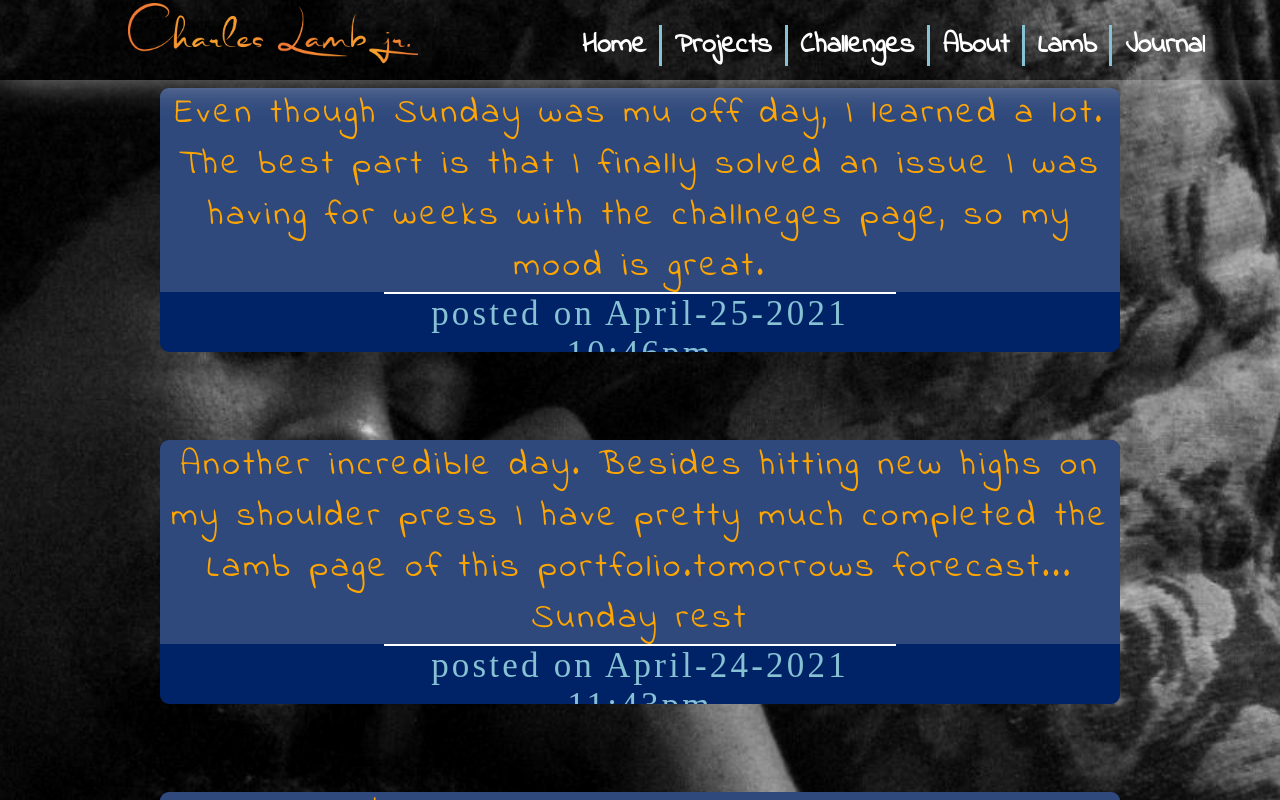
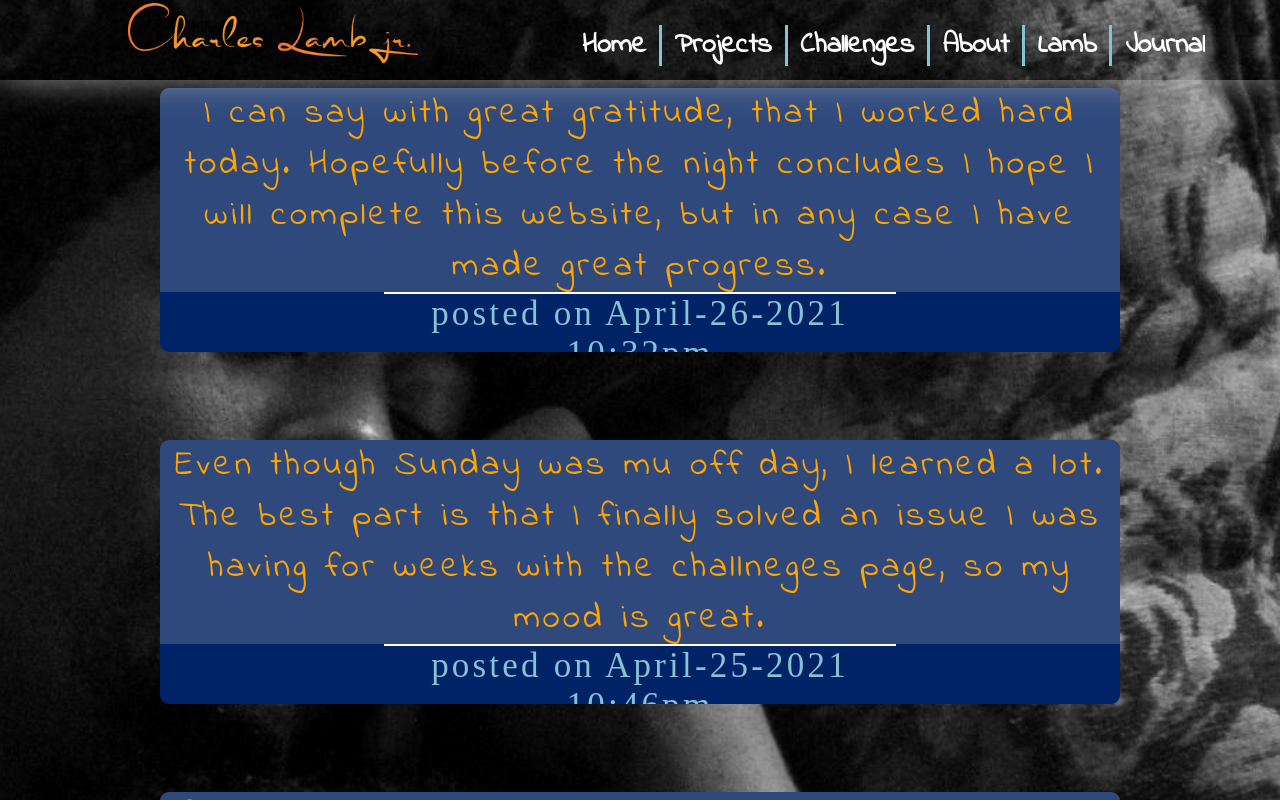
Before and after one commit to cyberstizz/charleslambjr, a React (Create React App) app: page /journal in a window 1280 px wide. Built offline with nearby package versions, Linux system fonts and the light colour scheme; a web font is replaced by a local one.

Commit message:
added todays journal entry

```diff
--- a/src/components/Journal.js
+++ b/src/components/Journal.js
@@ -62,12 +62,11 @@ const JournalEntry = (props) =>{
 
 return(
        <div id='entireJournalPage'>
-
+<JournalEntry dateTime={'April-26-2021 10:32pm'} entry={'I can say with great gratitude, that I worked hard today. Hopefully before the night concludes I hope I will complete this website, but in any case I have made great progress.'} />
 <JournalEntry dateTime={'April-25-2021 10:46pm'} entry={'Even though Sunday was mu off day, I learned a lot. The best part is that I finally solved an issue I was having for weeks with the challneges page, so my mood is great.'} />
 <JournalEntry dateTime={'April-24-2021 11:43pm'} entry={'Another incredible day. Besides hitting new highs on my shoulder press I have pretty much completed the Lamb page of this portfolio.tomorrows forecast... Sunday rest'} />
 <JournalEntry dateTime={'April-23-2021 9:45pm'} entry={'What a day! spent the majority of the day practicing the pern stack and good ol typing. tomorrows forecast, more work'} />
 <JournalEntry dateTime={dateTime} entry={'this is a test entry'} />
-<JournalEntry dateTime={dateTime} entry={'another test'} />
 
 
 </div>
```
